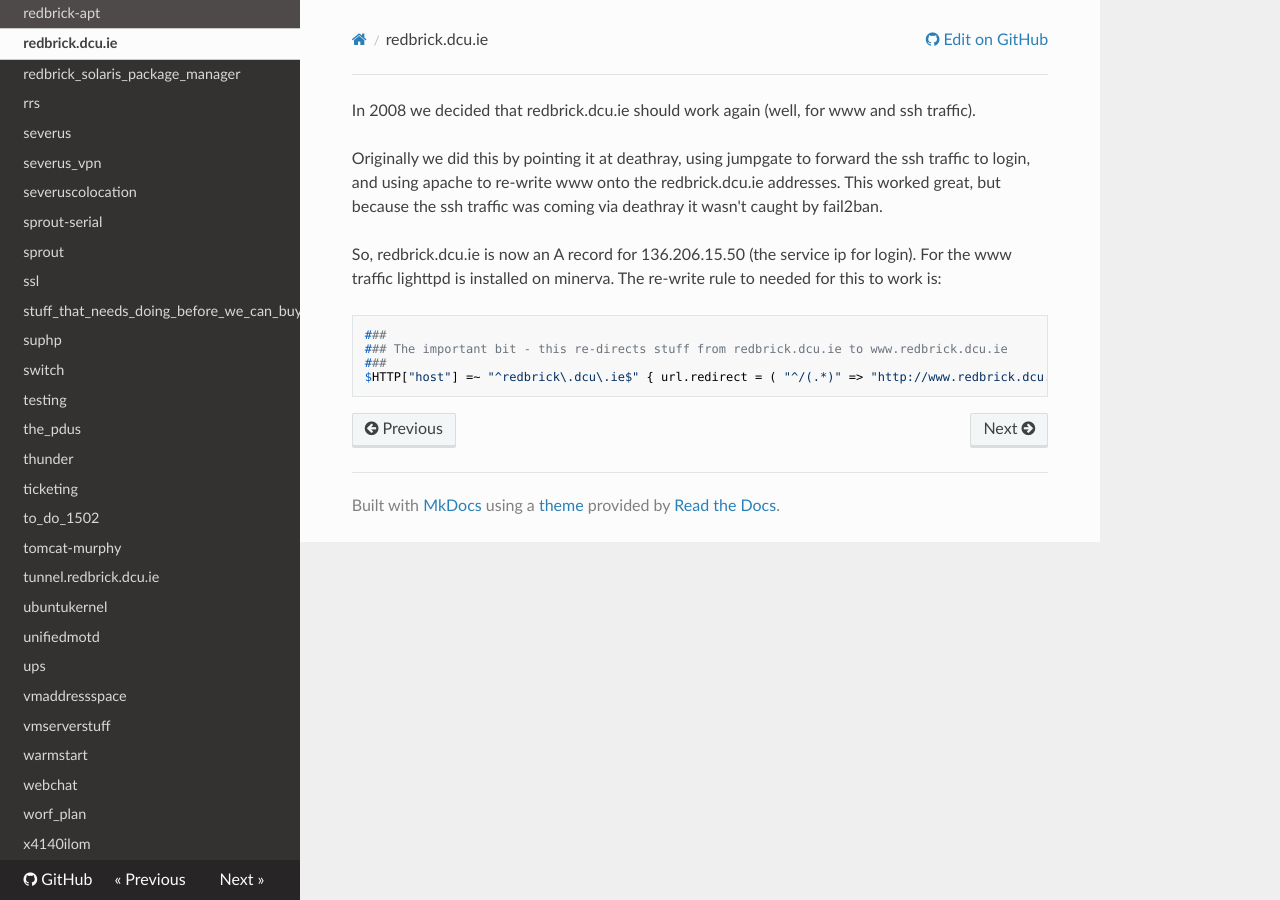
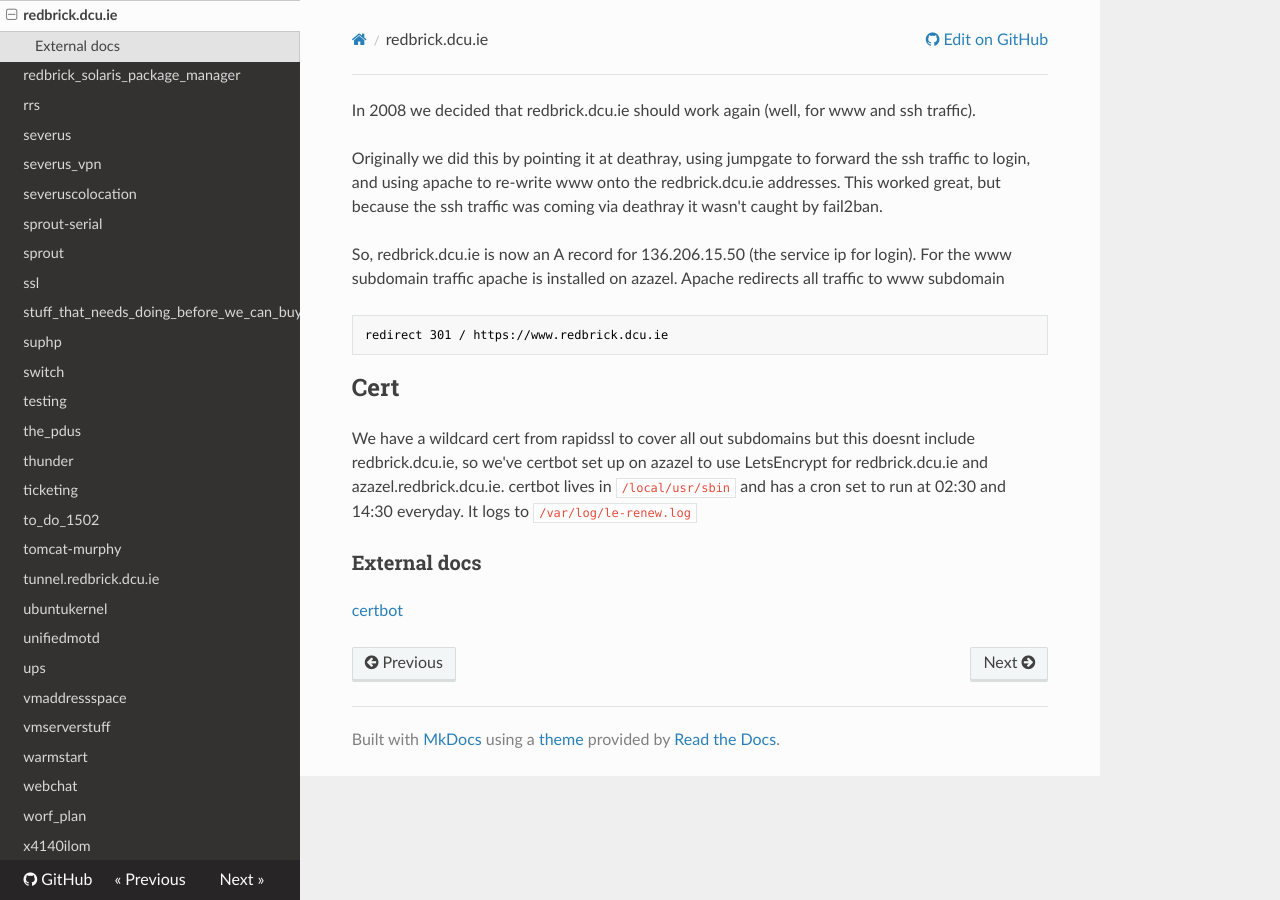
Before and after one commit to redbrick/docs-old, an MkDocs documentation site: the page built from docs/redbrick.dcu.ie.md, in a window 1280 px wide. Built offline with MkDocs 1.6.1, drawn with Linux system fonts in a browser that asks for light colours; nearby versions of some CDN libraries; old or Windows-style settings are respelled for this version of MkDocs.

Commit message:
add info about apache on azazel

````diff
--- a/docs/redbrick.dcu.ie.md
+++ b/docs/redbrick.dcu.ie.md
@@ -2,10 +2,16 @@ In 2008 we decided that redbrick.dcu.ie should work again (well, for www and ssh
 
 Originally we did this by pointing it at deathray, using jumpgate to forward the ssh traffic to login, and using apache to re-write www onto the redbrick.dcu.ie addresses. This worked great, but because the ssh traffic was coming via deathray it wasn't caught by fail2ban.
 
-So, redbrick.dcu.ie is now an A record for 136.206.15.50 (the service ip for login). For the www traffic lighttpd is installed on minerva. The re-write rule to needed for this to work is:
+So, redbrick.dcu.ie is now an A record for 136.206.15.50 (the service ip for login).
+For the www subdomain traffic apache is installed on azazel. Apache redirects all traffic to www subdomain
 
+```
+redirect 301 / https://www.redbrick.dcu.ie
+```
 
-	###
-	### The important bit - this re-directs stuff from redbrick.dcu.ie to www.redbrick.dcu.ie
-	###
-	$HTTP["host"] =~ "^redbrick\.dcu\.ie$" { url.redirect = ( "^/(.*)" => "http://www.redbrick.dcu.ie/$1" ) }
+## Cert
+
+We have a wildcard cert from rapidssl to cover all out subdomains but this doesnt include redbrick.dcu.ie, so we've certbot set up on azazel to use LetsEncrypt for redbrick.dcu.ie and azazel.redbrick.dcu.ie.
+certbot lives in `/local/usr/sbin` and has a cron set to run at 02:30 and 14:30 everyday. It logs to `/var/log/le-renew.log`
+### External docs
+[certbot](https://certbot.eff.org/#ubuntutrusty-apache)
````
